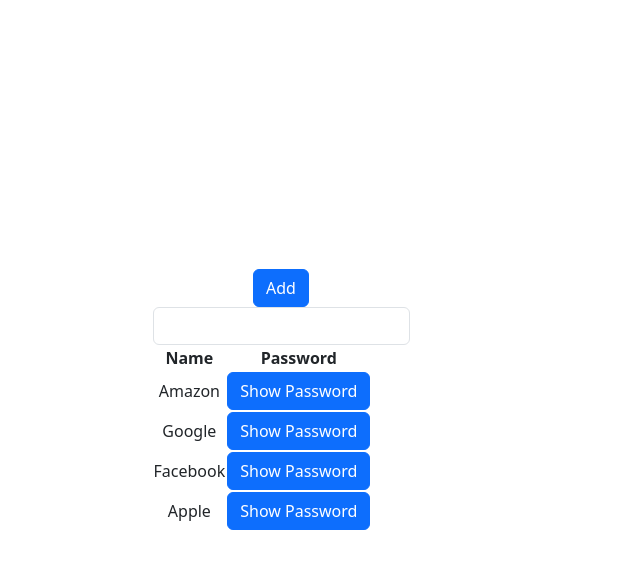
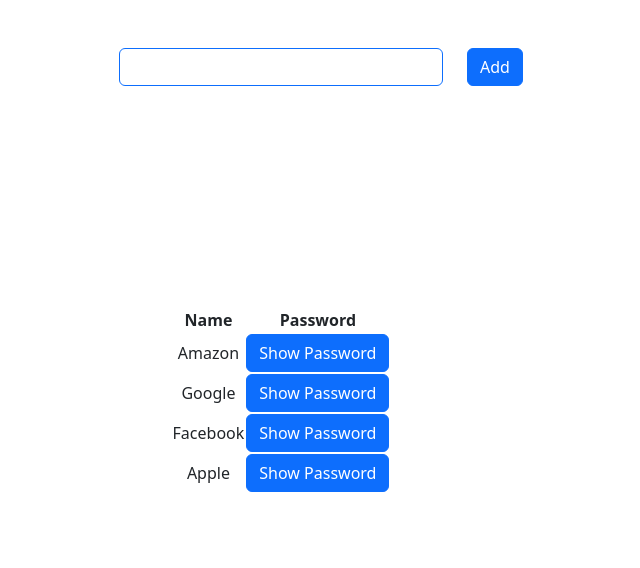
Before and after one commit to Hirujan-R/Password-Manager-1, a React (Vite) app: page / in a window 1280 px wide. Shown: the top 568 px of the page, without its empty margins (359-999 px from the left). Built offline with nearby package versions, Linux system fonts and the light colour scheme.

Commit message:
Fixed positioning of header component in page

```diff
--- a/src/App.jsx
+++ b/src/App.jsx
@@ -26,7 +26,6 @@ const App = () => {
         query={query} openShowCopyTextAlert={openShowCopyTextAlert}>
       </MainContent>
       <Footer showCopyTextAlert={showCopyTextAlert} hideShowCopyTextAlert={hideShowCopyTextAlert}/>
-
     </div>
   );
 };
--- a/src/components/Header/Header.jsx
+++ b/src/components/Header/Header.jsx
@@ -1,5 +1,5 @@
 import React, { useState } from 'react';
-import { Form, Button } from 'react-bootstrap';
+import { Form, Button, Container, Row, Col } from 'react-bootstrap';
 import SearchBar from './SearchBar';
 import CreatePasswordModal from './CreatePasswordModal';
 import { addPassword } from '../../utils/PasswordUtils';
@@ -15,9 +15,21 @@ function Header ({setQuery, setPasswords, passwords}) {
     }
 
     return (
-        <div>
-            <Button onClick={onShow}>Add</Button>
-            <SearchBar setQuery={setQuery}/>
+        <div className='container fixed-top align-items-center p-5'>
+            <Container fluid>
+                <Row className='justify-content-center'>
+                    <Col xs={4}></Col>
+                    <Col xs={4} className='align-items-center'>
+                        <SearchBar setQuery={setQuery}/>
+                    </Col>
+                    <Col xs={4} className='d-flex align-items-center'>
+                        <Button onClick={onShow}>Add</Button>
+                    </Col>
+                </Row>
+
+            </Container>
+
+
             <CreatePasswordModal show={showCreatePasswordModal} onHide={onHide} handleAddPassword={handleAddPassword}/>
         </div>
 
--- a/src/components/Header/SearchBar.jsx
+++ b/src/components/Header/SearchBar.jsx
@@ -4,8 +4,9 @@ import Form from 'react-bootstrap/Form';
 function SearchBar ( {setQuery} ) {
 
     return (
+
         <Form>
-            <Form.Control type='text' onChange={e => setQuery(e.target.value)}></Form.Control>
+            <Form.Control className='border border-primary' type='text' onChange={e => setQuery(e.target.value)}></Form.Control>
         </Form>
     )
 }
```
